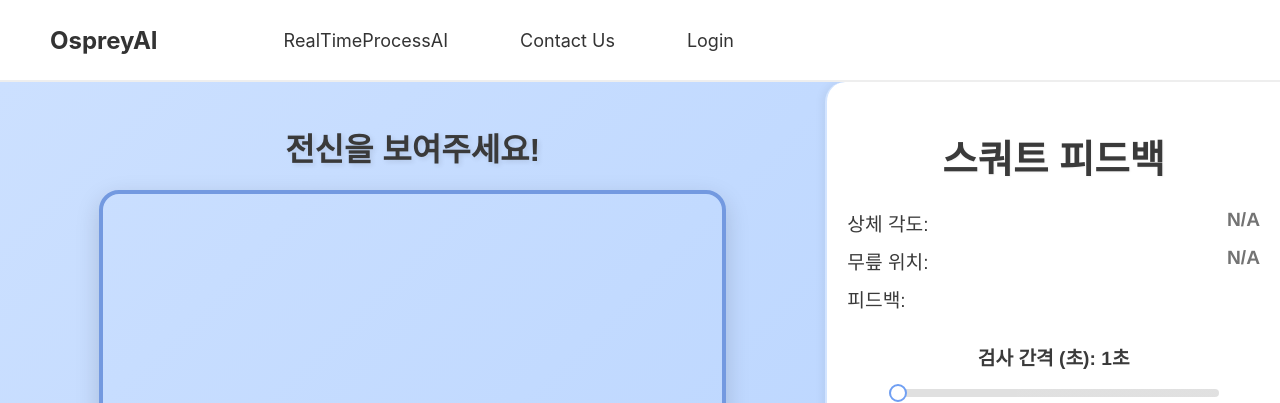
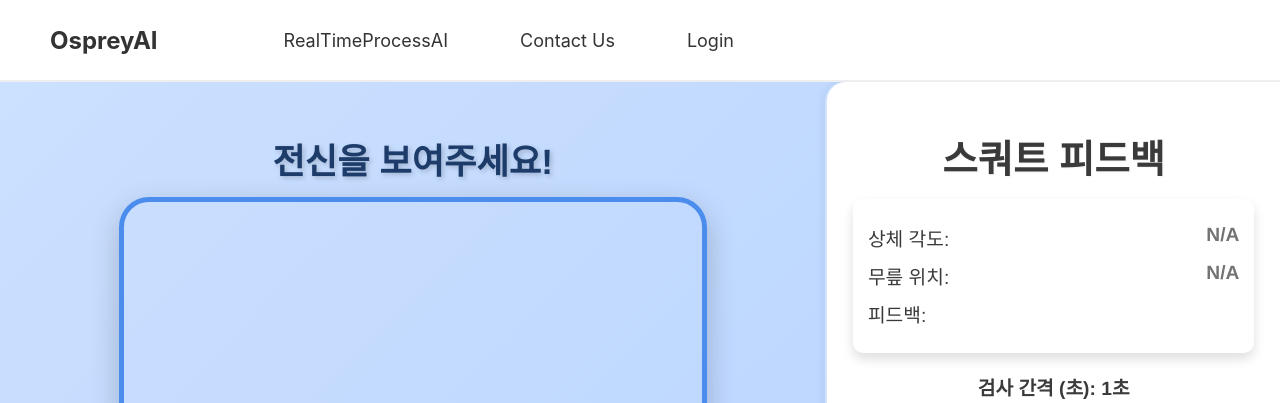
Before and after one commit to eunjiAi/OspreyAi, a React (Create React App) app in the folder client/: page /SquatFeedback in a window 1280 px wide. Shown: the top 403 px of the page. Built offline with nearby package versions, Linux system fonts and the light colour scheme; no server answers.

Commit message:
Update SquatFeedback.css

```diff
--- a/client/src/pages/SquatFeedback/SquatFeedback.css
+++ b/client/src/pages/SquatFeedback/SquatFeedback.css
@@ -28,11 +28,11 @@
 
 .webcam-message {
   position: absolute;
-  top: 1.2%;
-  font-size: 2em;
-  color: #3a3a3a;
+  top: 2%;
+  font-size: 2.2em;
+  color: #1d3c6a;
   font-weight: bold;
-  text-shadow: 2px 2px 5px rgba(0, 0, 0, 0.1);
+  text-shadow: 2px 2px 5px rgba(0, 0, 0, 0.2);
   text-align: center;
   width: 100%;
   animation: fadeIn 2s ease-in-out;
@@ -44,13 +44,13 @@
 }
 
 .webcam-video {
-  width: 75%;
+  width: 70%;
   aspect-ratio: 9 / 16;
-  max-height: 72vh;
-  border-radius: 20px;
-  box-shadow: 0 8px 24px rgba(0, 0, 0, 0.15);
+  max-height: 70vh;
+  border-radius: 30px;
+  box-shadow: 0 10px 30px rgba(0, 0, 0, 0.2);
   object-fit: cover;
-  border: 4px solid #7399e0;
+  border: 5px solid #4b8ded;
 }
 
 .feedback-panel {
@@ -76,27 +76,22 @@
   text-shadow: 1px 1px 2px rgba(0, 0, 0, 0.05);
 }
 
-.feedback-info-container {
+/* 상체각도, 무릎위치, 피드백 BOX */
+.feedback-info {
   width: 90%;
-  background-color: #e9f2ff;
+  background-color: #FFF;
   border-radius: 10px;
-  box-shadow: 0 6px 12px rgba(0, 0, 0, 0.05);
+  box-shadow: 0 6px 12px rgba(0, 0, 0, 0.13);
   padding: 15px;
   margin-bottom: 10px;
-}
-
-.feedback-info {
   font-size: 1.2em;
   color: #3a3a3a;
-  margin-bottom: 10px;
-  width: 100%;
 }
 
 .feedback-info p {
   margin: 10px 0;
   display: flex;
   justify-content: space-between;
-  color: #3a3a3a;
 }
 
 .feedback-info span {
```
